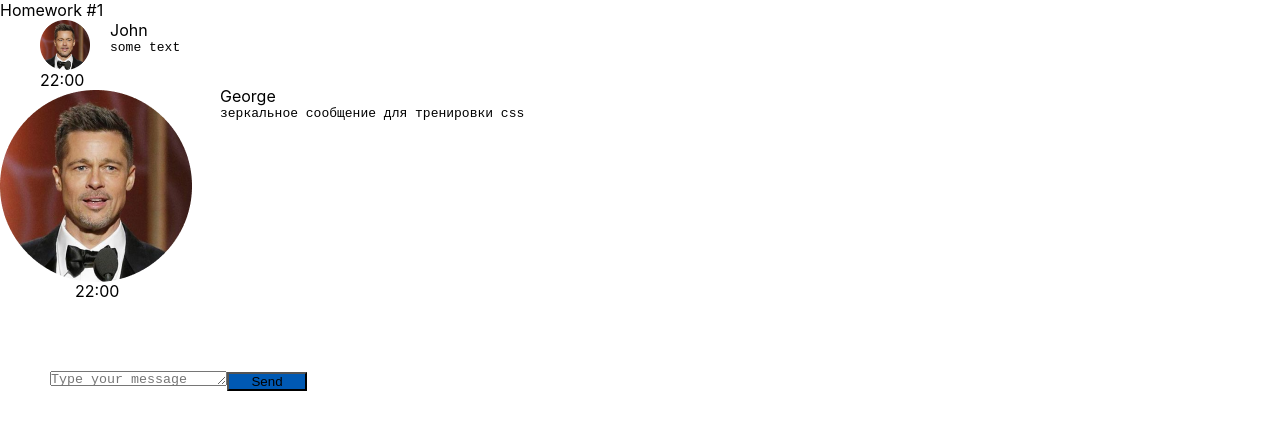
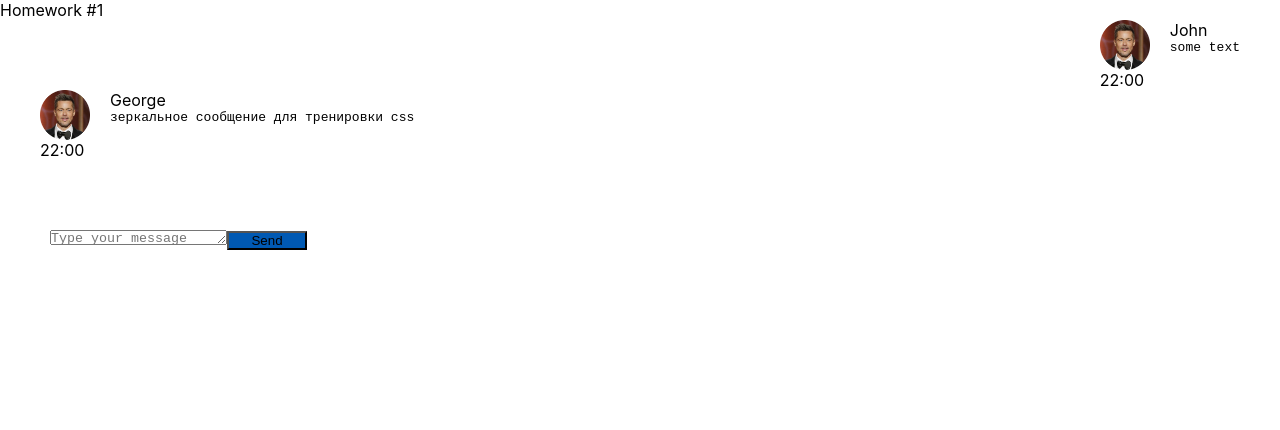
Before and after one commit to DmitrijSergeev/hws2-master, a React (Create React App) app: page / in a window 1280 px wide. Shown: the top 430 px of the page. Built offline with nearby package versions, Linux system fonts and the light colour scheme.

Commit message:
hw1: change layout styles in friend message

```diff
--- a/src/s1-main/App.module.css
+++ b/src/s1-main/App.module.css
@@ -9,3 +9,10 @@
 .hwTitle {
 
 }
+
+.chatContainer {
+    margin: 0 auto;
+    max-width: 1200px;
+    display: flex;
+    flex-direction: column;
+}
--- a/src/s2-homeworks/hw01/HW1.tsx
+++ b/src/s2-homeworks/hw01/HW1.tsx
@@ -58,7 +58,7 @@ const HW1 = () => {
             <div className={s2.hwTitle}>Homework #1</div>
             <div className={s2.hw}>
                 {/*проверка отображения (не менять)*/}
-                <div>
+                <div className={s2.chatContainer}>
                     <Message message={message0} />
                     <FriendMessage message={friendMessage0} />
                 </div>
--- a/src/s2-homeworks/hw01/friend-message/FriendMessage.module.css
+++ b/src/s2-homeworks/hw01/friend-message/FriendMessage.module.css
@@ -3,11 +3,12 @@
 }
 
 .friendImageAndText {
-
+    display: flex;
+    gap: 20px;
 }
 
 .friendImageAndText img {
-
+    width: 50px;
 }
 
 .friendText {
@@ -19,15 +20,15 @@
 }
 
 .friendName {
-margin-left: 220px;
-    margin-top: -200px;
+/*margin-left: 220px;*/
+/*    margin-top: -200px;*/
 }
 
 .friendMessageText {
-margin-left: 220px;
+/*margin-left: 220px;*/
 }
 
 .friendTime {
-margin-top: 160px;
-    margin-left: 75px;
+/*margin-top: 160px;*/
+/*    margin-left: 75px;*/
 }
--- a/src/s2-homeworks/hw01/message/Message.module.css
+++ b/src/s2-homeworks/hw01/message/Message.module.css
@@ -1,6 +1,5 @@
 .message {
-   margin: 0 auto;
-   max-width: 1200px;
+   align-self: end;
 }
 
 .imageAndText {
```
